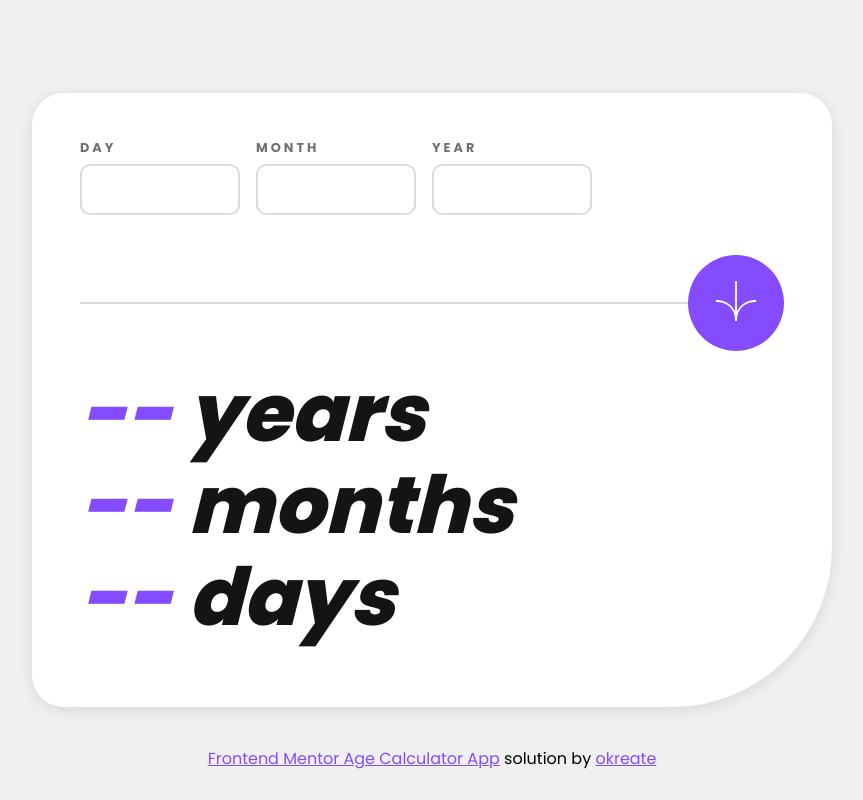
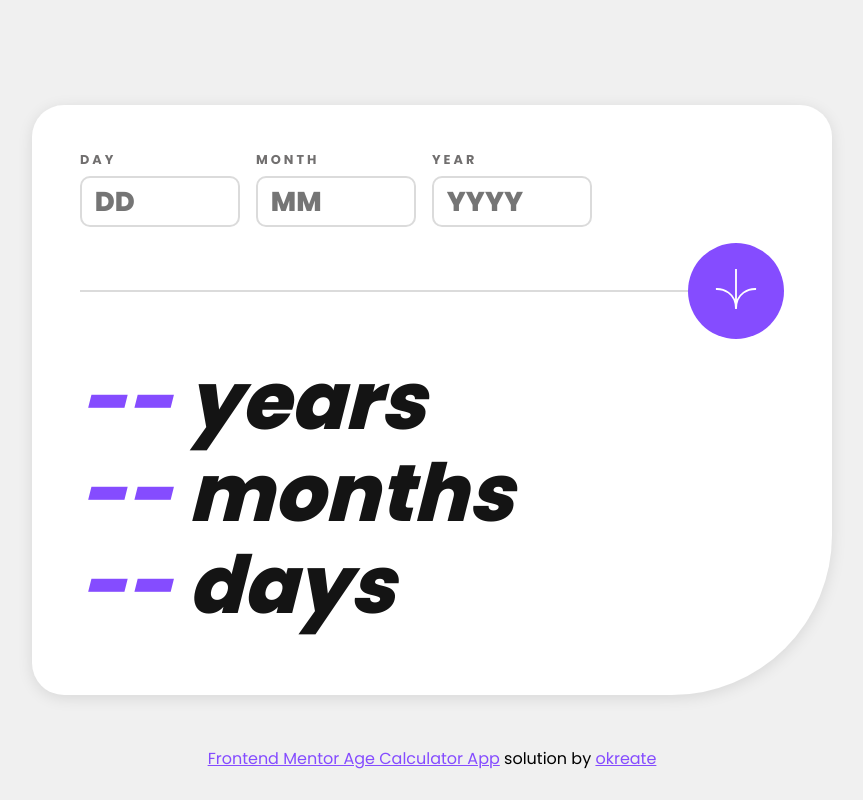
Before and after one commit to Augussst/age-calculator, a SvelteKit app: page / in a window 1280 px wide. Shown: the whole page, without its empty margins (208-1071 px from the left). Built offline with nearby package versions, Linux system fonts and the light colour scheme.

Commit message:
add placeholder and adjust some sizing

```diff
--- a/src/routes/+page.svelte
+++ b/src/routes/+page.svelte
@@ -113,6 +113,7 @@
 					inputmode="numeric"
 					name="day"
 					id="day"
+					placeholder="DD"
 					maxlength="2"
 				/>
 				<span class="inputError {activateError(dayError)}">{dayError}</span>
@@ -127,6 +128,7 @@
 					inputmode="numeric"
 					name="month"
 					id="month"
+					placeholder="MM"
 					maxlength="2"
 				/>
 				<span class="inputError {activateError(monthError)}">{monthError}</span>
@@ -141,6 +143,7 @@
 					inputmode="numeric"
 					name="year"
 					id="year"
+					placeholder="YYYY"
 					maxlength="4"
 				/>
 				<span class="inputError {activateError(yearError)}">{yearError}</span>
@@ -173,7 +176,7 @@
 	:root {
 		--fs-sm: 0.8rem;
 		--fs-lg: 1.7rem;
-		--fs-xl: clamp(3rem, 5vw + 1rem, 5rem);
+		--fs-xl: clamp(3.2rem, 5vw + 1rem, 6rem);
 	}
 
 	section {
@@ -223,7 +226,7 @@
 	}
 
 	label .inputError {
-		height: 2rem;
+		height: 1ch;
 		margin-bottom: 1rem;
 		font-size: var(--fs-sm);
 		line-height: 16px;
```
